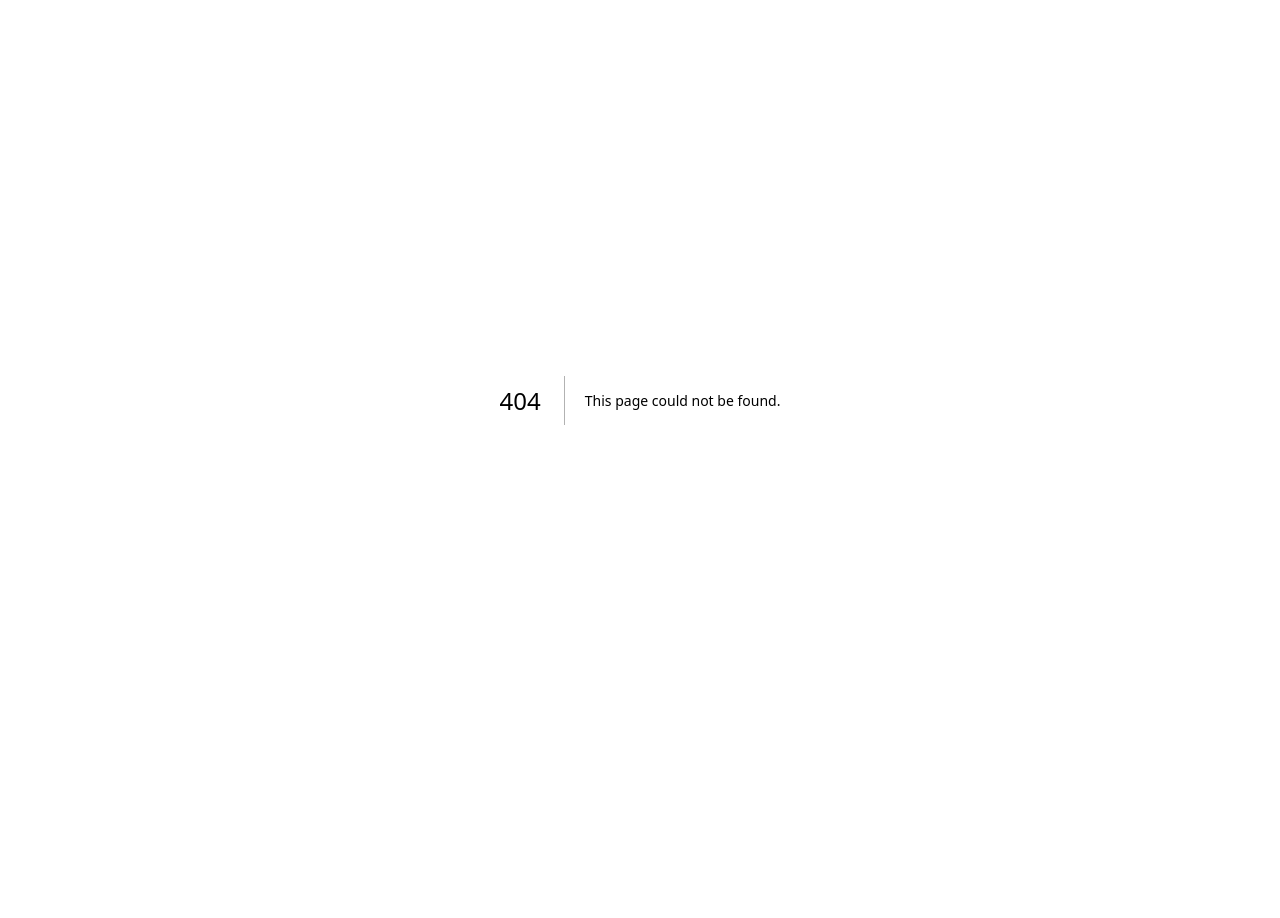
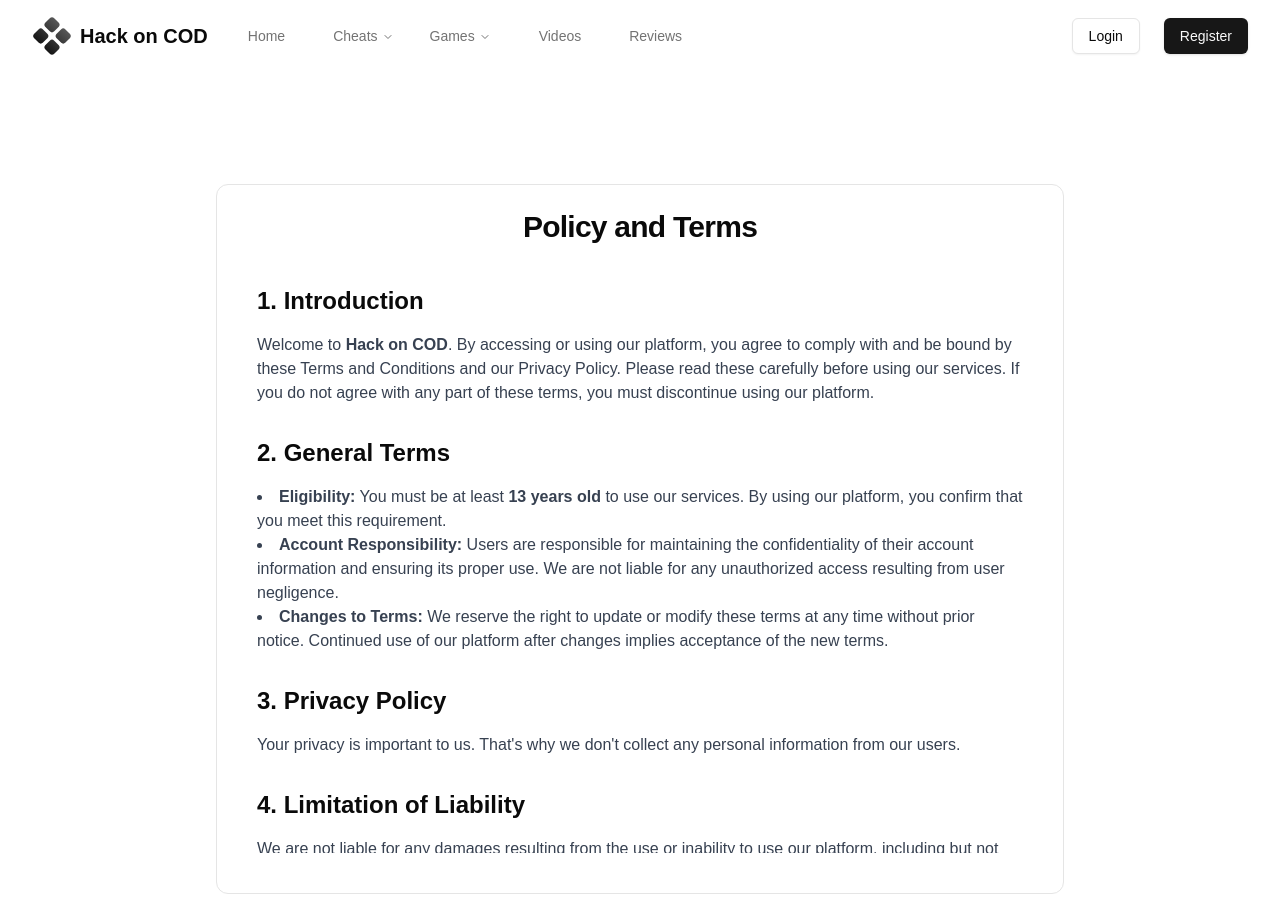
Before and after one commit to OmegazonCMoi/cod-fr-le-remix, a Next.js app: page /terms in a window 1280 px wide. Before the commit this address had no page. Before the commit the page ends 800 px from the top, so only its background shows below. Built offline with nearby package versions, Linux system fonts and the light colour scheme.

Commit message:
Patch 1.1

```diff
--- a/package.json
+++ b/package.json
@@ -14,6 +14,7 @@
     "@radix-ui/react-dialog": "^1.1.2",
     "@radix-ui/react-label": "^2.1.0",
     "@radix-ui/react-navigation-menu": "^1.2.1",
+    "@radix-ui/react-scroll-area": "^1.2.2",
     "@radix-ui/react-select": "^2.1.2",
     "@radix-ui/react-slot": "^1.1.0",
     "@react-spring/web": "^9.7.5",
--- /dev/null
+++ b/src/app/terms/page.tsx
@@ -0,0 +1,68 @@
+'use client';
+
+import Navbar from '@/components/blocks/navbar';
+import { Card, CardContent, CardHeader, CardTitle } from '@/components/ui/card';
+import { ScrollArea } from '@/components/ui/scroll-area';
+
+export default function PolicyAndTerms() {
+    return (
+        <>
+            <Navbar />
+            <div className="container mx-auto max-w-4xl p-6">
+                <Card className='mt-40'>
+                    <CardHeader>
+                        <CardTitle className="text-3xl font-bold text-center">
+                            Policy and Terms
+                        </CardTitle>
+                    </CardHeader>
+                    <CardContent>
+                        <ScrollArea className="h-[600px] p-4">
+                            <section className="mb-8">
+                                <h2 className="text-2xl font-semibold mb-4">1. Introduction</h2>
+                                <p className="text-gray-700">
+                                    Welcome to <strong>Hack on COD</strong>. By accessing or using our platform, you agree to comply with and be bound by these Terms and Conditions and our Privacy Policy. Please read these carefully before using our services. If you do not agree with any part of these terms, you must discontinue using our platform.
+                                </p>
+                            </section>
+
+                            <section className="mb-8">
+                                <h2 className="text-2xl font-semibold mb-4">2. General Terms</h2>
+                                <ul className="list-disc list-inside text-gray-700">
+                                    <li>
+                                        <strong>Eligibility:</strong> You must be at least <strong>13 years old</strong> to use our services. By using our platform, you confirm that you meet this requirement.
+                                    </li>
+                                    <li>
+                                        <strong>Account Responsibility:</strong> Users are responsible for maintaining the confidentiality of their account information and ensuring its proper use. We are not liable for any unauthorized access resulting from user negligence.
+                                    </li>
+                                    <li>
+                                        <strong>Changes to Terms:</strong> We reserve the right to update or modify these terms at any time without prior notice. Continued use of our platform after changes implies acceptance of the new terms.
+                                    </li>
+                                </ul>
+                            </section>
+
+                            <section className="mb-8">
+                                <h2 className="text-2xl font-semibold mb-4">3. Privacy Policy</h2>
+                                <p className="text-gray-700">
+                                    Your privacy is important to us. That's why we don't collect any personal information from our users.
+                                </p>
+                            </section>
+
+                            <section className="mb-8">
+                                <h2 className="text-2xl font-semibold mb-4">4. Limitation of Liability</h2>
+                                <p className="text-gray-700">
+                                    We are not liable for any damages resulting from the use or inability to use our platform, including but not limited to direct, indirect, incidental, or consequential damages.
+                                </p>
+                            </section>
+
+                            <section>
+                                <h2 className="text-2xl font-semibold mb-4">5. Contact Us</h2>
+                                <p className="text-gray-700">
+                                    If you have any questions or concerns about these terms, please contact us at <a href="https://discord.gg/cod-fr" className="text-blue-600 underline">Hack on COD Discord</a>.
+                                </p>
+                            </section>
+                        </ScrollArea>
+                    </CardContent>
+                </Card>
+            </div>
+        </>
+    );
+}
--- /dev/null
+++ b/src/components/ui/scroll-area.tsx
@@ -0,0 +1,48 @@
+"use client"
+
+import * as React from "react"
+import * as ScrollAreaPrimitive from "@radix-ui/react-scroll-area"
+
+import { cn } from "@/lib/utils"
+
+const ScrollArea = React.forwardRef<
+  React.ElementRef<typeof ScrollAreaPrimitive.Root>,
+  React.ComponentPropsWithoutRef<typeof ScrollAreaPrimitive.Root>
+>(({ className, children, ...props }, ref) => (
+  <ScrollAreaPrimitive.Root
+    ref={ref}
+    className={cn("relative overflow-hidden", className)}
+    {...props}
+  >
+    <ScrollAreaPrimitive.Viewport className="h-full w-full rounded-[inherit]">
+      {children}
+    </ScrollAreaPrimitive.Viewport>
+    <ScrollBar />
+    <ScrollAreaPrimitive.Corner />
+  </ScrollAreaPrimitive.Root>
+))
+ScrollArea.displayName = ScrollAreaPrimitive.Root.displayName
+
+const ScrollBar = React.forwardRef<
+  React.ElementRef<typeof ScrollAreaPrimitive.ScrollAreaScrollbar>,
+  React.ComponentPropsWithoutRef<typeof ScrollAreaPrimitive.ScrollAreaScrollbar>
+>(({ className, orientation = "vertical", ...props }, ref) => (
+  <ScrollAreaPrimitive.ScrollAreaScrollbar
+    ref={ref}
+    orientation={orientation}
+    className={cn(
+      "flex touch-none select-none transition-colors",
+      orientation === "vertical" &&
+        "h-full w-2.5 border-l border-l-transparent p-[1px]",
+      orientation === "horizontal" &&
+        "h-2.5 flex-col border-t border-t-transparent p-[1px]",
+      className
+    )}
+    {...props}
+  >
+    <ScrollAreaPrimitive.ScrollAreaThumb className="relative flex-1 rounded-full bg-border" />
+  </ScrollAreaPrimitive.ScrollAreaScrollbar>
+))
+ScrollBar.displayName = ScrollAreaPrimitive.ScrollAreaScrollbar.displayName
+
+export { ScrollArea, ScrollBar }
```
Also changed, not shown: 2 other files (tests, documents, lock files or other folders).
